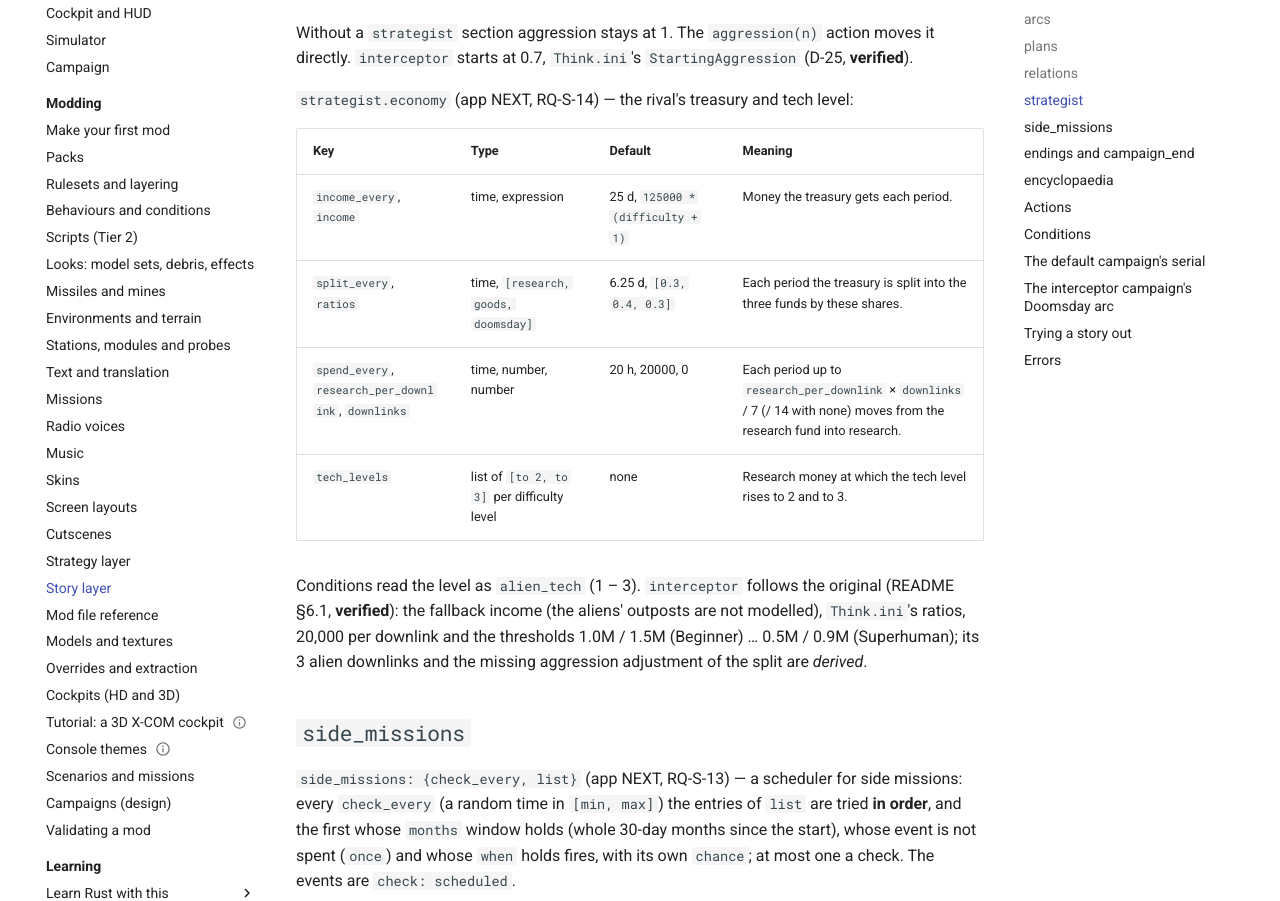
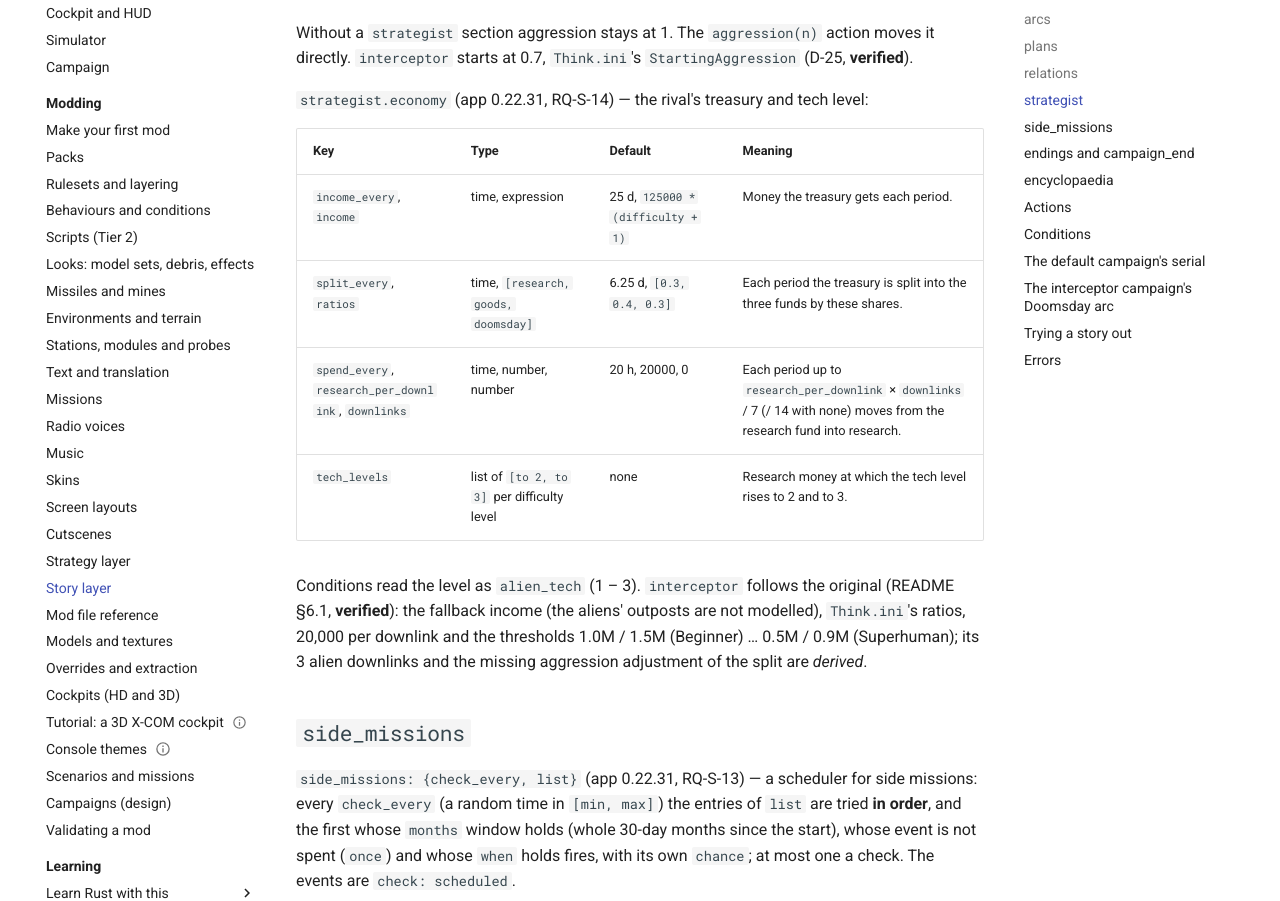
Before and after one commit to bbogovich/OpenInterceptor, an MkDocs documentation site: the page built from docs/modding/story.md, in a window 1280 px wide and 1400 px high, scrolled down 5373 px. Shown: the part 170-1071 px from the top of the window. Built offline with MkDocs 1.6.1 and Material for MkDocs 9.7.7, drawn with Linux system fonts in a browser that asks for light colours; some of the changed text lies outside the part shown.

Commit message:
Docs: app 0.22.31
Co-Authored-By: Claude Opus 5.5 <noreply@anthropic.com>

```diff
--- a/docs/modding/story.md
+++ b/docs/modding/story.md
@@ -93,7 +93,7 @@ An event is a condition, a chance, a list of actions and, optionally, choices fo
 | Key | Type | Default | Meaning |
 |---|---|---|---|
 | `when` | condition | always | When it may fire, in the [campaign context](#conditions). |
-| `check` | `daily`, `weekly`, `monthly`, `after_battle`, `on_research`, `scheduled` | `daily` | How often it is checked: at each day, week (168 h) or month (720 h) boundary, after any battle the player flies, or after any research topic is finished. `scheduled` (app NEXT): only the [side-mission scheduler](#side_missions) fires it. |
+| `check` | `daily`, `weekly`, `monthly`, `after_battle`, `on_research`, `scheduled` | `daily` | How often it is checked: at each day, week (168 h) or month (720 h) boundary, after any battle the player flies, or after any research topic is finished. `scheduled` (app 0.22.31): only the [side-mission scheduler](#side_missions) fires it. |
 | `chance` | fraction | 100 % | The chance per check, once `when` holds. |
 | `do` | list of [actions](#actions) (or one action) | none | What it does when it fires. |
 | `choices` | list of `{text, do}` | none | A choice for the player, made after `do` has run: `text` is the option (a `@key` or words), `do` its actions. Up to five are offered on number keys. |
@@ -184,7 +184,7 @@ The rival's mood (a global section). Its **aggression** multiplies the chance of
 Without a `strategist` section aggression stays at 1. The `aggression(n)` action moves it
 directly. `interceptor` starts at 0.7, `Think.ini`'s `StartingAggression` (D-25, **verified**).
 
-`strategist.economy` (app NEXT, RQ-S-14) — the rival's treasury and tech level:
+`strategist.economy` (app 0.22.31, RQ-S-14) — the rival's treasury and tech level:
 
 | Key | Type | Default | Meaning |
 |---|---|---|---|
@@ -200,7 +200,7 @@ its 3 alien downlinks and the missing aggression adjustment of the split are *de
 
 ## `side_missions`
 
-`side_missions: {check_every, list}` (app NEXT, RQ-S-13) — a scheduler for side missions: every
+`side_missions: {check_every, list}` (app 0.22.31, RQ-S-13) — a scheduler for side missions: every
 `check_every` (a random time in `[min, max]`) the entries of `list` are tried **in order**, and
 the first whose `months` window holds (whole 30-day months since the start), whose event is not
 spent (`once`) and whose `when` holds fires, with its own `chance`; at most one a check. The
@@ -354,7 +354,7 @@ is not there, that arcs only move forward, and that the serial and the Engine ar
 guide describes. Every estimate is marked `DERIVED` in the file.
 
 - **Arc `doomsday`**: `alien_message_1` – `alien_message_5`, `summon_macarthur`,
-  `final_mission`. Since app NEXT (RQ-S-12, README §4.3, unknowns §11.2, **verified**) each message
+  `final_mission`. Since app 0.22.31 (RQ-S-12, README §4.3, unknowns §11.2, **verified**) each message
   is intercepted after a battle with the AlienMessage goodies chance (7 / 7 / 5 / 5 / 4 %), from
   its month (February, April, June, August, November 2067 — here whole 30-day months 1 / 3 / 5 /
   7 / 10, *derived*) once its prerequisites are known: the previous message, the saucer
@@ -362,7 +362,7 @@ guide describes. Every estimate is marked `DERIVED` in the file.
   three research topics; the final mission (`destroy_doomsday_weapon`) follows 24 – 48 hours later
   (`delay`, **verified**).
 - **Plan `doomsday`**: three stages (Structural, Weapon, Drive) with the original's counts by
-  difficulty (8/8/9, 9/8/8, 10/8/7, 7/7/6, 7/6/5, unknowns §12.2, **verified** since app NEXT),
+  difficulty (8/8/9, 9/8/8, 10/8/7, 7/7/6, 7/6/5, unknowns §12.2, **verified** since app 0.22.31),
   shipments as the raid `doomsday_convoy` (the escorted alien freighter ambush) with a chance by
   difficulty, three warnings and `defeat(doomsday_complete)`.
 - **Side missions**: the [scheduler](#side_missions) with four of the original's seven; Kabron
```
Also changed, not shown: docs/implementation/status.md (+1 -1 lines).
